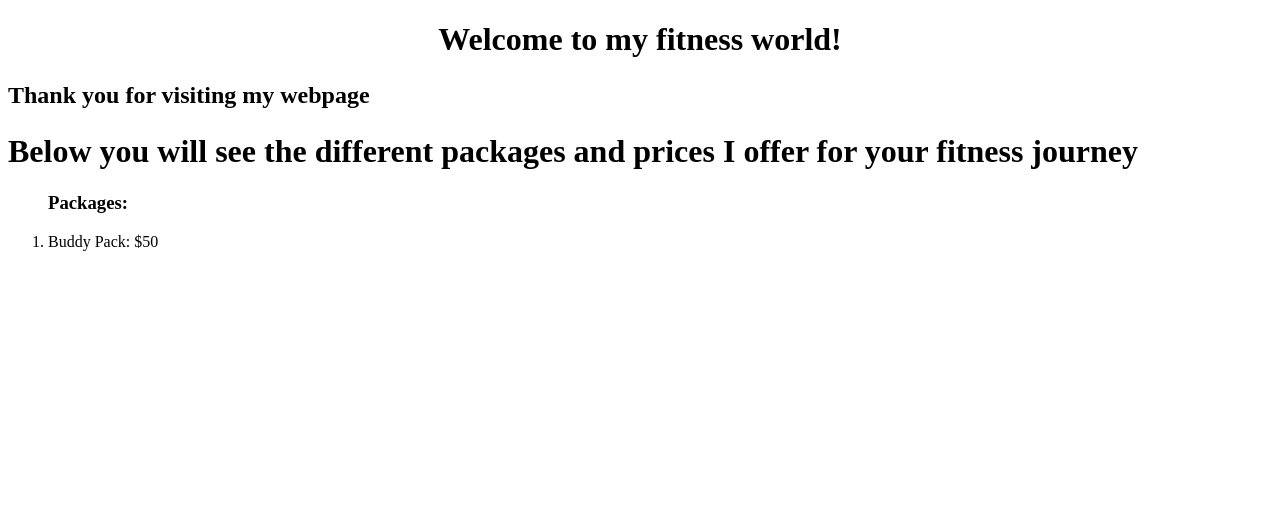
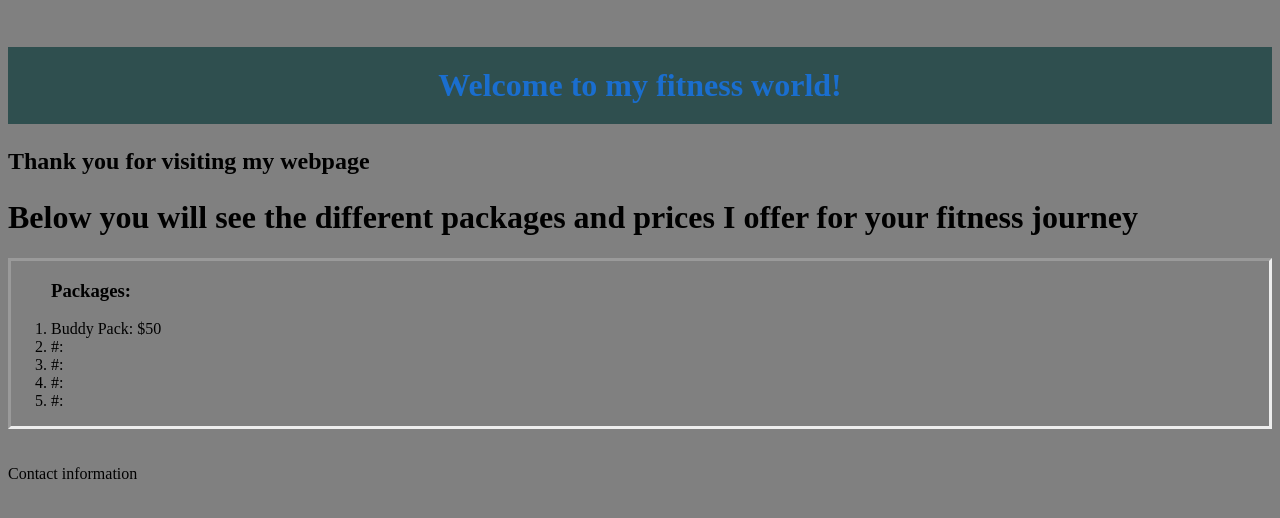
Before and after one commit to nicudemosB/Fitness_app, a plain HTML site: page index.html in a window 1280 px wide. Drawn offline with Linux system fonts and the light colour scheme.

Commit message:
added css to header and created border for packages

```diff
--- a/index.html
+++ b/index.html
@@ -8,15 +8,27 @@
         <meta name="viewport" content="width=device-width, initial-scale=1">
         <link rel="stylesheet" href="style.css">
     </head>
-    <body>
+    <br>
         <h1 class="title">Welcome to my fitness world!
             <h2><p>Thank you for visiting my webpage</p></h2>
         </h1>
-        <h1>Below you will see the different packages and prices I offer for your fitness journey</h1>
-        <ol>
-            <h3>Packages:</h3>
-            <li>Buddy Pack: $50</li>
-        </ol>
+        <div class="below"><h1>Below you will see the different packages and prices I offer for your fitness journey</h1></div>
+        <div class="packages">
+            <ol>
+                <h3>Packages:</h3>
+                <li>Buddy Pack: $50</li>
+                <li>#: </li>
+                <li>#: </li>
+                <li>#: </li>
+                <li>#: </li>
+            </ol>
+        </div>
+        <br/>
+        <br/>
+        <div>
+            Contact information
+        </div>
+
 
         <script src="" async defer></script>
     </body>
--- a/style.css
+++ b/style.css
@@ -1,7 +1,15 @@
 .title {
     text-align: center;
+    background-color: darkslategrey;
+    color: rgb(26, 110, 207);
+    padding: 20px;
 }
 
 body {
-    background-color: ;
+    background-color: grey;
 }
+
+.packages {
+    border-style: inset;
+    border-radius: 5px solid black;
+}
```
